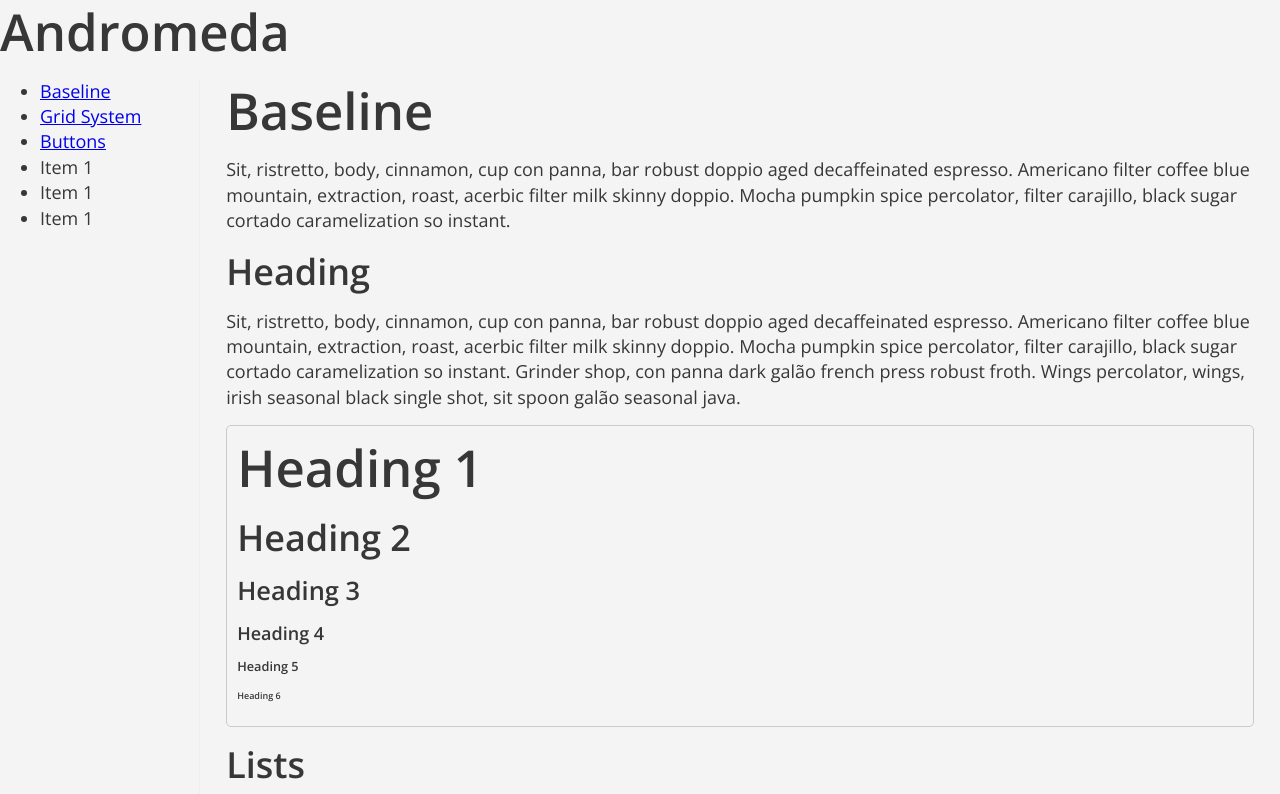
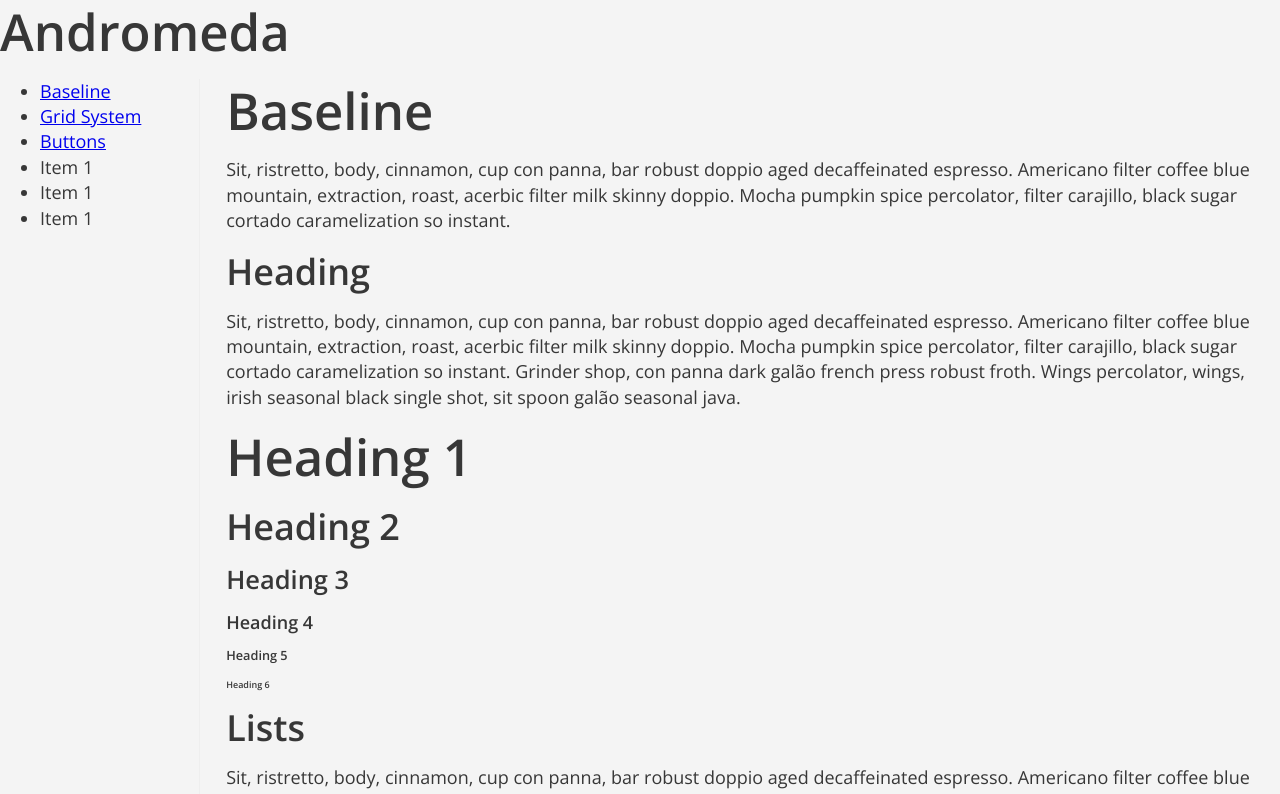
Before and after one commit to dreamistlabs/andromeda, a React (Create React App) app: page / in a window 1280 px wide. Shown: the top 794 px of the page. Built offline with nearby package versions, Linux system fonts and the light colour scheme.

Commit message:
Replace ExampleCard component with a more generic Panel component

```diff
--- /dev/null
+++ b/src/docComponents/Panel/index.jsx
@@ -0,0 +1,40 @@
+import React, { Component } from 'react';
+import PropTypes from 'prop-types';
+
+class Panel extends Component {
+  constructor(props) {
+    super(props)
+    this.classList = this.setClassList();
+    this.content = this.props.content;
+  }
+
+  setClassList() {
+    return Panel.defaultProps.className !== this.props.className
+      ? (Panel.defaultProps.className.concat(' ', this.props.className)).trim()
+      : Panel.defaultProps.className;
+  }
+
+  render() {
+    const Element = this.props.as;
+
+    return (
+      <Element className={this.classList}>
+        {this.props.children}
+      </Element>
+    );
+  }
+}
+
+Panel.propTypes = {
+  as: PropTypes.string,
+  className: PropTypes.string,
+  content: PropTypes.any,
+};
+
+Panel.defaultProps = {
+  as: 'div',
+  className: 'docs panel',
+  content: null,
+};
+
+export default Panel;
--- a/src/docPages/Baseline/index.jsx
+++ b/src/docPages/Baseline/index.jsx
@@ -1,29 +1,61 @@
 import React, { Component } from 'react';
 //-- documentation components
 import Heading from 'docComponents/Heading';
+import Panel from 'docComponents/Panel';
 import Section from 'docComponents/Section';
 import Text from 'docComponents/Text';
-import ExampleCard from '../ExampleCard/ExampleCard';
 //-- data
 import baselineData from '_data/documentation/baselineData';
+//-- examples
+import BaselineHeading from 'docPages/Baseline/Examples/BaselineHeading';
+import BaselineLists from 'docPages/Baseline/Examples/BaselineLists';
+import BaselineForms from 'docPages/Baseline/Examples/BaselineForms';
+import BaselineDefinitionLists from 'docPages/Baseline/Examples/BaselineDefinitionLists';
+import BaselinePreformattedText from 'docPages/Baseline/Examples/BaselinePreformattedText';
+import BaselineTables from 'docPages/Baseline/Examples/BaselineTables';
+import BaselineBlockquotes from 'docPages/Baseline/Examples/BaselineBlockquotes';
+import BaselineMiscellaneous from 'docPages/Baseline/Examples/BaselineMiscellaneous';
 //-- helpers
 import * as h from 'helpers';
 
 export default class BaselinePage extends Component {
+
+  renderExample(section) {
+    switch (section) {
+    case "heading":
+      return <BaselineHeading />;
+    case "lists":
+      return <BaselineLists />;
+    case "forms":
+      return <BaselineForms />;
+    case "definition-lists":
+      return <BaselineDefinitionLists />;
+    case "preformatted-text":
+      return <BaselinePreformattedText />;
+    case "tables":
+      return <BaselineTables />;
+    case "blockquotes":
+      return <BaselineBlockquotes />;
+    case "miscellaneous":
+      return <BaselineMiscellaneous />;
+    default:
+      return <div></div>;
+    }
+  }
+
   renderSections() {
     return baselineData.sections.map((section, i) => {
       return (
-        <Section
-          name={section.name}
-          key={'section-' + i}
-        >
+        <Section name={section.name} key={'section-' + i}>
           <Heading as={'h2'}>
             {h.formatHeading(section.name)}
           </Heading>
           <Text className={'section__description'}>
             {section.description}
           </Text>
-          <ExampleCard section={section.name} />
+          <Panel>
+            {this.renderExample(section.name)}
+          </Panel>
         </Section>
       );
     });
--- a/src/docPages/ExampleCard/ExampleCard.jsx
+++ /dev/null
@@ -1,45 +0,0 @@
-import React, { Component } from 'react';
-
-import BaselineHeading from '../Examples/BaselineHeading';
-import BaselineLists from '../Examples/BaselineLists';
-import BaselineForms from '../Examples/BaselineForms';
-import BaselineDefinitionLists from '../Examples/BaselineDefinitionLists';
-import BaselinePreformattedText from '../Examples/BaselinePreformattedText';
-import BaselineTables from '../Examples/BaselineTables';
-import BaselineBlockquotes from '../Examples/BaselineBlockquotes';
-import BaselineMiscellaneous from '../Examples/BaselineMiscellaneous';
-
-export default class ExampleCard extends Component {
-  renderExample() {
-    let section = this.props.section;
-
-    switch (section) {
-    case "heading":
-      return <BaselineHeading />;
-    case "lists":
-      return <BaselineLists />;
-    case "forms":
-      return <BaselineForms />;
-    case "definition-lists":
-      return <BaselineDefinitionLists />;
-    case "preformatted-text":
-      return <BaselinePreformattedText />;
-    case "tables":
-      return <BaselineTables />;
-    case "blockquotes":
-      return <BaselineBlockquotes />;
-    case "miscellaneous":
-      return <BaselineMiscellaneous />;
-    default:
-      return <div></div>;
-    }
-  }
-
-  render() {
-    return (
-      <div className="docs__card">
-        {this.renderExample()}
-      </div>
-    );
-  }
-}
```
Also changed, not shown: src/docPages/Baseline/Examples/BaselineBlockquotes.jsx (renamed from src/docPages/Examples/BaselineBlockquotes.jsx), src/docPages/Baseline/Examples/BaselineDefinitionLists.jsx (renamed from src/docPages/Examples/BaselineDefinitionLists.jsx), src/docPages/Baseline/Examples/BaselineForms.jsx (renamed from src/docPages/Examples/BaselineForms.jsx), src/docPages/Baseline/Examples/BaselineHeading.jsx (renamed from src/docPages/Examples/BaselineHeading.jsx), src/docPages/Baseline/Examples/BaselineLists.jsx (renamed from src/docPages/Examples/BaselineLists.jsx), src/docPages/Baseline/Examples/BaselineMiscellaneous.jsx (renamed from src/docPages/Examples/BaselineMiscellaneous.jsx), src/docPages/Baseline/Examples/BaselinePreformattedText.jsx (renamed from src/docPages/Examples/BaselinePreformattedText.jsx), src/docPages/Baseline/Examples/BaselineTables.jsx (renamed from src/docPages/Examples/BaselineTables.jsx).
